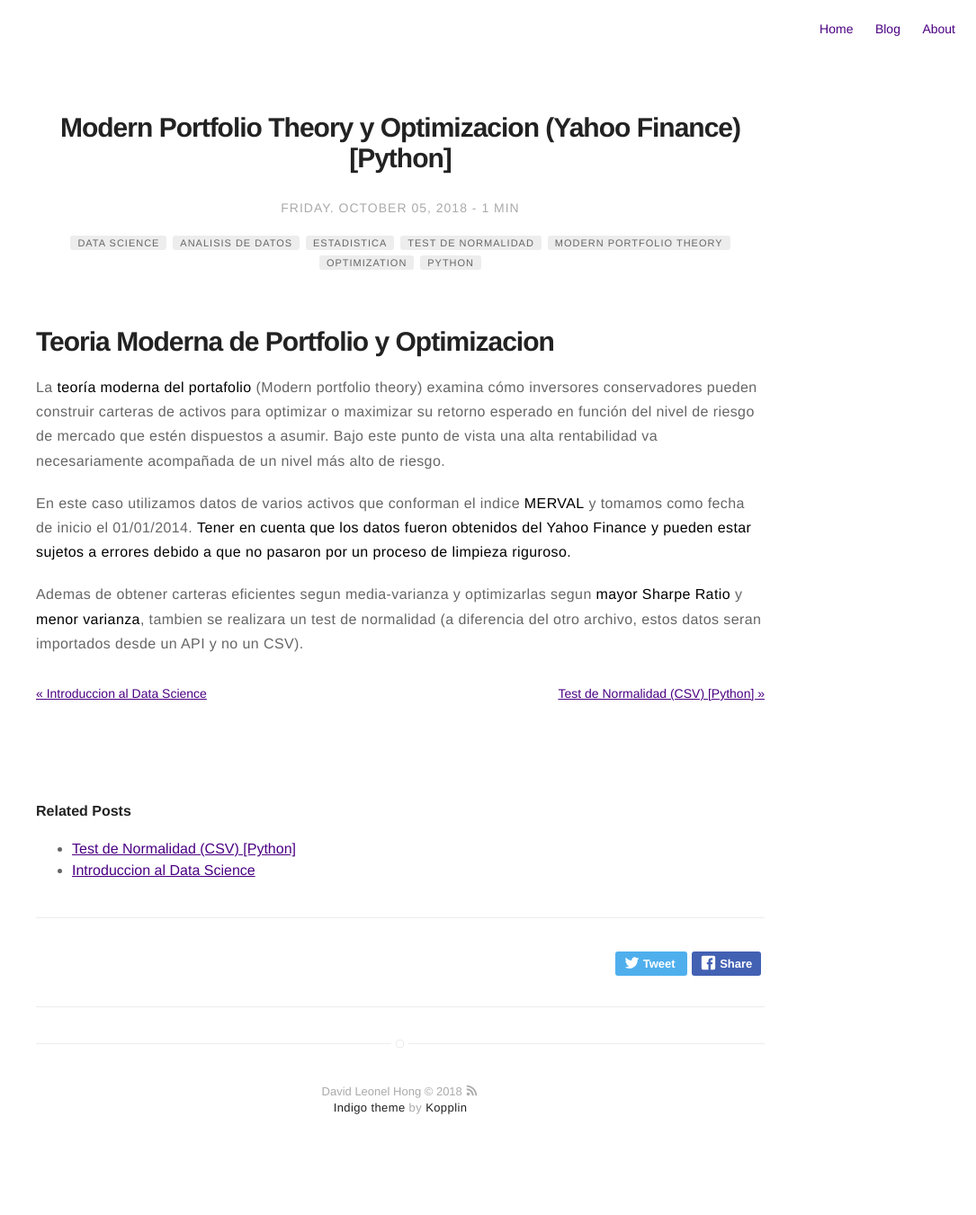
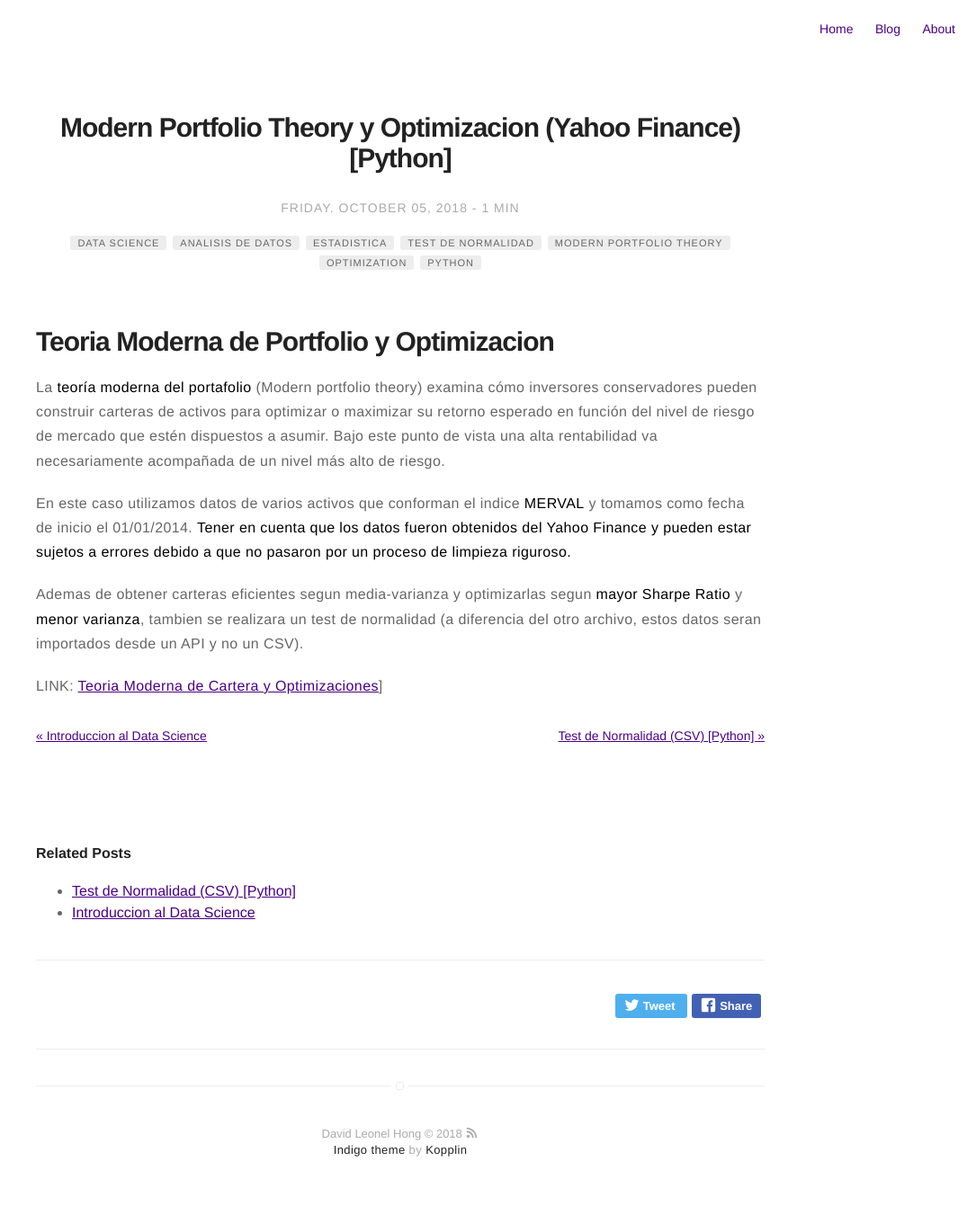
Before and after one commit to davidleonelhong/davidleonelhong.github.io, a Jekyll site: the page built from _posts/2018-10-05-MPT-y-Optimizacion-YF.md, in a window 1280 px wide. Shown: the whole page at 90% size, without its empty margins (195-1280 px from the left). Built offline with Jekyll 4.4.1, drawn with Linux system fonts in a browser that asks for light colours; a script that is not in the unit is left out; before the commit the page ends 1303 px from its top, so only the background shows below that.

Commit message:
Update 2018-10-05-MPT-y-Optimizacion-YF.md

```diff
--- a/_posts/2018-10-05-MPT-y-Optimizacion-YF.md
+++ b/_posts/2018-10-05-MPT-y-Optimizacion-YF.md
@@ -21,3 +21,5 @@ La **teoría moderna del portafolio** (Modern portfolio theory) examina cómo in
 En este caso utilizamos datos de varios activos que conforman el indice **MERVAL** y tomamos como fecha de inicio el 01/01/2014. **Tener en cuenta que los datos fueron obtenidos del Yahoo Finance y pueden estar sujetos a errores debido a que no pasaron por un proceso de limpieza riguroso.**
 
 Ademas de obtener carteras eficientes segun media-varianza y optimizarlas segun **mayor Sharpe Ratio** y **menor varianza**, tambien se realizara un test de normalidad (a diferencia del otro archivo, estos datos seran importados desde un API y no un CSV).
+
+LINK: [Teoria Moderna de Cartera y Optimizaciones](https://github.com/davidleonelhong/MPT-y-Optimizacion/blob/master/%5BYahoo%20Finance%5D%20Normality%20Test%2C%20MPT%2C%20Portfolio%20Optimization.ipynb)]
```
